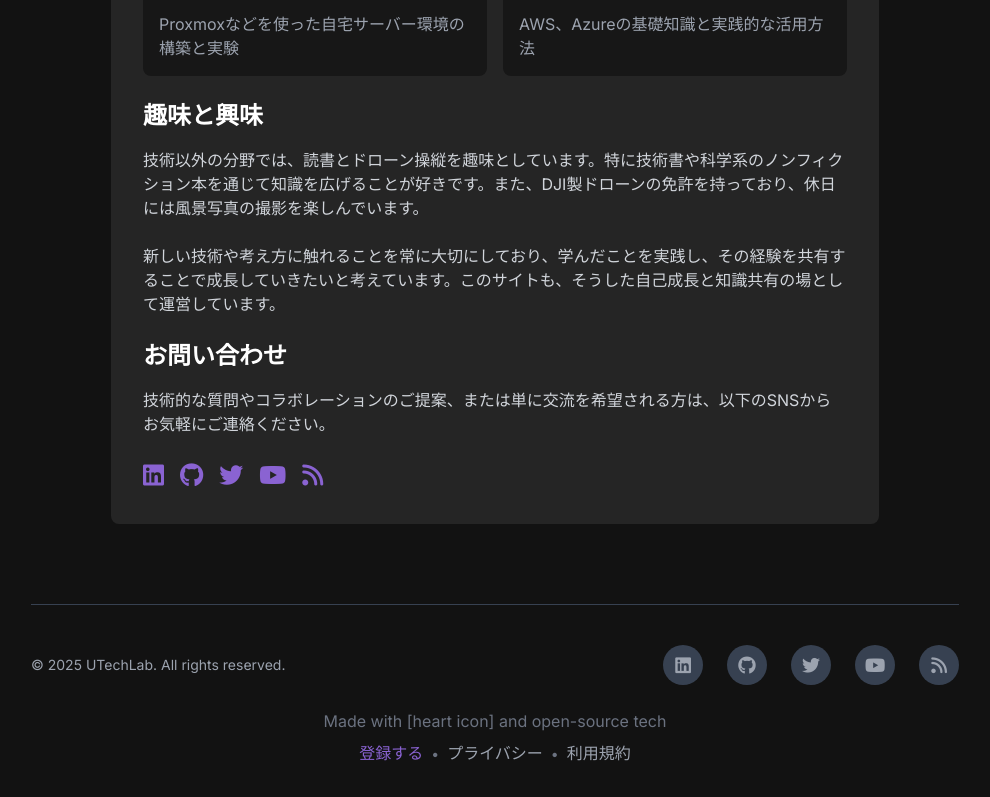
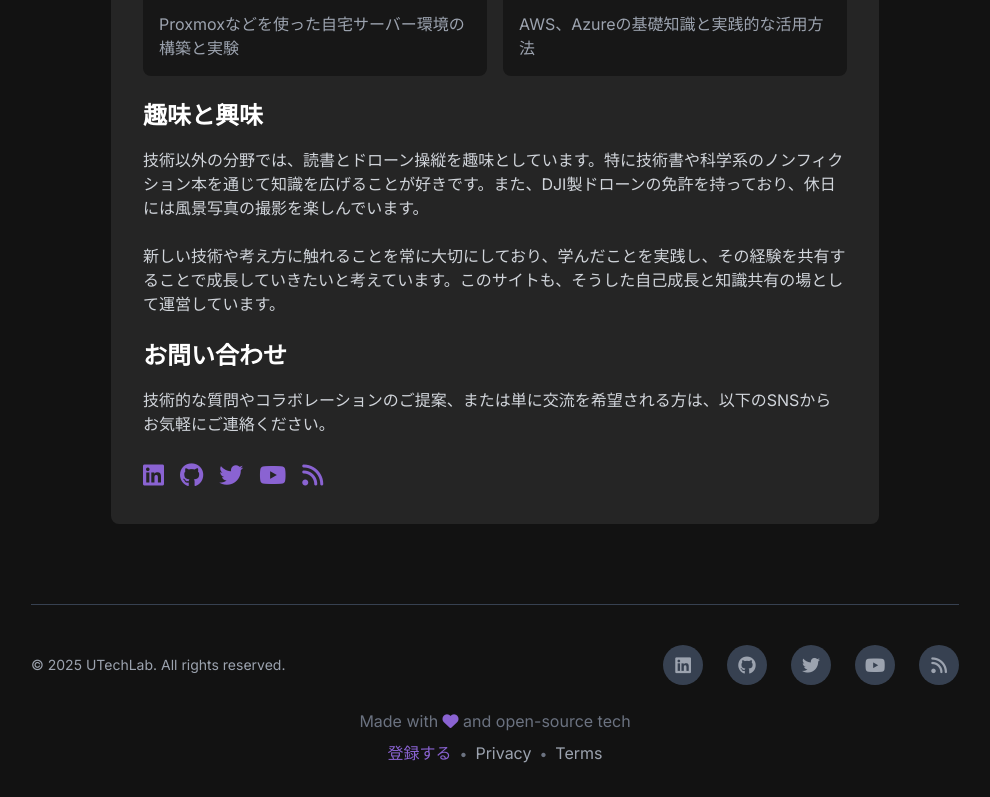
Before and after one commit to utechjapan/MainPortFolioSiteJP, a Next.js app: page /about in a window 1280 px wide. Shown: the part 1140-1937 px from the top of the page, without its empty margins (289-1279 px from the left). Built offline with nearby package versions, Linux system fonts and the light colour scheme.

Commit message:
mailchimp

```diff
--- a/components/layout/Footer.tsx
+++ b/components/layout/Footer.tsx
@@ -3,34 +3,41 @@ import { siteConfig } from "../../lib/siteConfig";
 
 export default function Footer() {
   const currentYear = new Date().getFullYear();
-  const socialLinks = siteConfig.socialLinks || []; // Fallback to empty array
+
   return (
     <footer className="mt-20 pt-10 border-t border-gray-300 dark:border-gray-700 transition-colors">
       <div className="flex flex-col sm:flex-row justify-between items-center gap-4">
         <div className="flex items-center">
           <span className="text-gray-600 dark:text-gray-400 text-sm transition-colors">
-            &copy; {currentYear} {siteConfig.title}.  All rights reserved.
+            &copy; {currentYear} {siteConfig.title}. All rights reserved.
           </span>
         </div>
 
         <div className="flex space-x-6">
-          {socialLinks.map((social) => (
+          {siteConfig.socialLinks.map((social) => (
             <a
-              key={social.name || social.url}
+              key={social.name}
               href={social.url}
               target="_blank"
               rel="noopener noreferrer"
               className="flex items-center justify-center w-10 h-10 rounded-full bg-gray-200 dark:bg-gray-700 text-gray-600 hover:text-primary dark:text-gray-400 dark:hover:text-primary transition-colors"
               aria-label={social.name}
             >
-              <i className={`${social.icon} fa-fw text-lg`} aria-hidden="true"></i>
+              <i
+                className={`${social.icon} fa-fw text-lg`}
+                aria-hidden="true"
+              ></i>
             </a>
           ))}
         </div>
       </div>
 
       <div className="mt-6 text-center text-sm text-gray-500 dark:text-gray-500">
-        <p>Made with [heart icon] and open-source tech</p>
+        <p>
+          Made with{" "}
+          <i className="fa-solid fa-heart text-primary" aria-hidden="true"></i>{" "}
+          and open-source tech
+        </p>
         <div className="mt-2">
           <Link href="/subscribe" className="text-primary hover:underline">
             登録する
@@ -40,17 +47,17 @@ export default function Footer() {
             href="/privacy"
             className="text-gray-600 dark:text-gray-400 hover:text-primary dark:hover:text-primary transition-colors"
           >
-            プライバシー
+            Privacy
           </Link>
           <span className="mx-2">•</span>
           <Link
             href="/terms"
             className="text-gray-600 dark:text-gray-400 hover:text-primary dark:hover:text-primary transition-colors"
           >
-            利用規約
+            Terms
           </Link>
         </div>
       </div>
     </footer>
-  );
+);
 }
--- a/pages/blog/[slug].tsx
+++ b/pages/blog/[slug].tsx
@@ -5,6 +5,7 @@ import { motion } from "framer-motion";
 import { MDXRemote } from "next-mdx-remote";
 import GithubSlugger from "github-slugger";
 import { serialize } from "next-mdx-remote/serialize";
+import rehypeSlug from "rehype-slug";
 import rehypeCodeTitles from "rehype-code-titles";
 import rehypePrism from "rehype-prism-plus";
 import { GetStaticPaths, GetStaticProps } from "next";
@@ -33,16 +34,16 @@ interface BlogPostProps {
 export default function BlogPost({ post, recentPosts, tags }: BlogPostProps) {
   const { frontMatter, source, slug, toc } = post;
 
-  // Create a GithubSlugger instance to generate consistent id attributes
+  // Create a GithubSlugger instance to generate fallback id attributes
   const slugger = useMemo(() => new GithubSlugger(), []);
   slugger.reset();
 
-  // Define custom MDX components with generated id attributes for headings
+  // Custom MDX components: use props.id if provided (by rehype-slug), otherwise generate one.
   const components = useMemo(
     () => ({
       h1: (props: any) => {
         const text = React.Children.toArray(props.children).join(" ");
-        const id = slugger.slug(text);
+        const id = props.id || slugger.slug(text);
         return (
           <h1
             id={id}
@@ -53,7 +54,7 @@ export default function BlogPost({ post, recentPosts, tags }: BlogPostProps) {
       },
       h2: (props: any) => {
         const text = React.Children.toArray(props.children).join(" ");
-        const id = slugger.slug(text);
+        const id = props.id || slugger.slug(text);
         return (
           <h2
             id={id}
@@ -64,7 +65,7 @@ export default function BlogPost({ post, recentPosts, tags }: BlogPostProps) {
       },
       h3: (props: any) => {
         const text = React.Children.toArray(props.children).join(" ");
-        const id = slugger.slug(text);
+        const id = props.id || slugger.slug(text);
         return (
           <h3
             id={id}
@@ -281,9 +282,10 @@ export const getStaticProps: GetStaticProps = async ({ params }) => {
     .slice(0, 10)
     .map(([tag]) => tag);
 
+  // Serialize MDX content with rehypeSlug to set id attributes on headings
   const mdxSource = await serialize(content, {
     mdxOptions: {
-      rehypePlugins: [rehypeCodeTitles, [rehypePrism, { showLineNumbers: true }]],
+      rehypePlugins: [rehypeSlug, rehypeCodeTitles, [rehypePrism, { showLineNumbers: true }]],
     },
   });
 
```
